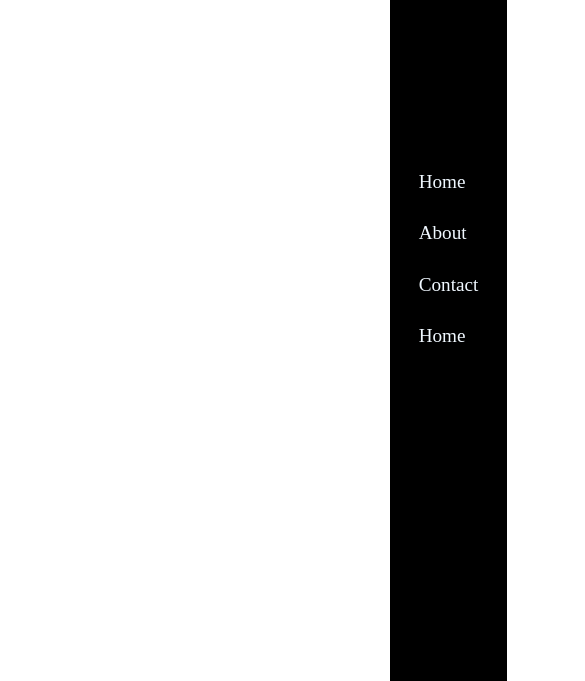
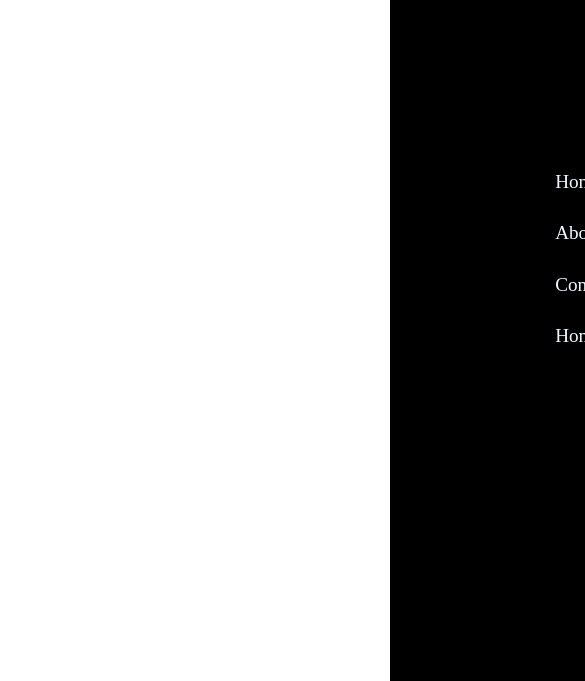
Before and after one commit to rabbiyasana/responsive-sidebar-Menu-, a plain HTML site: page index.html in a window 390 px wide. Shown: the part 163-844 px from the top of the page, 585 px wide, since content can reach past the window. Drawn offline with Linux system fonts and the light colour scheme.

Commit message:
side bar with is 100% on screen sizes less or equal to 1000px

```diff
--- a/css/style.css
+++ b/css/style.css
@@ -61,3 +61,10 @@ ul > li > a{
 .active{
     transform: translateX(0);
 }
+@media only screen and (max-width: 600px)  {
+    .navbar{
+        width: 100%;
+
+
+    }
+}
```
